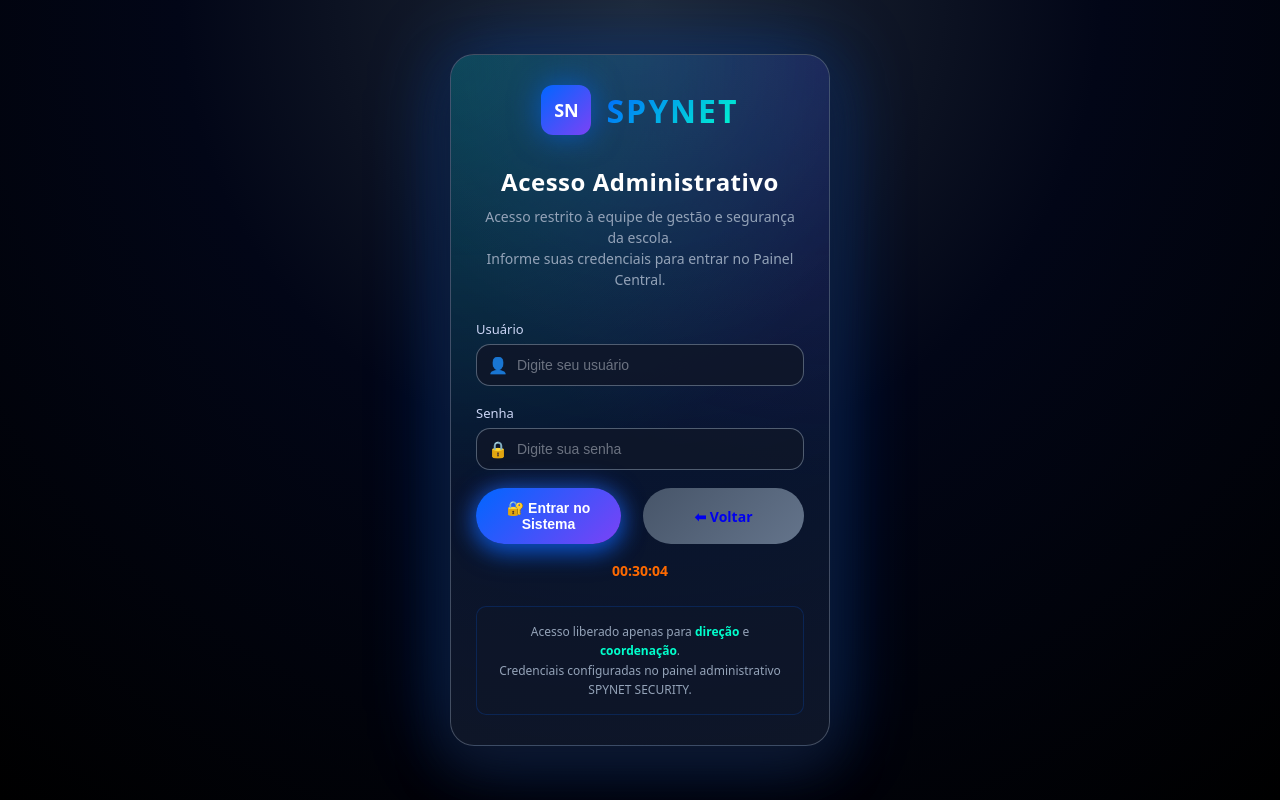
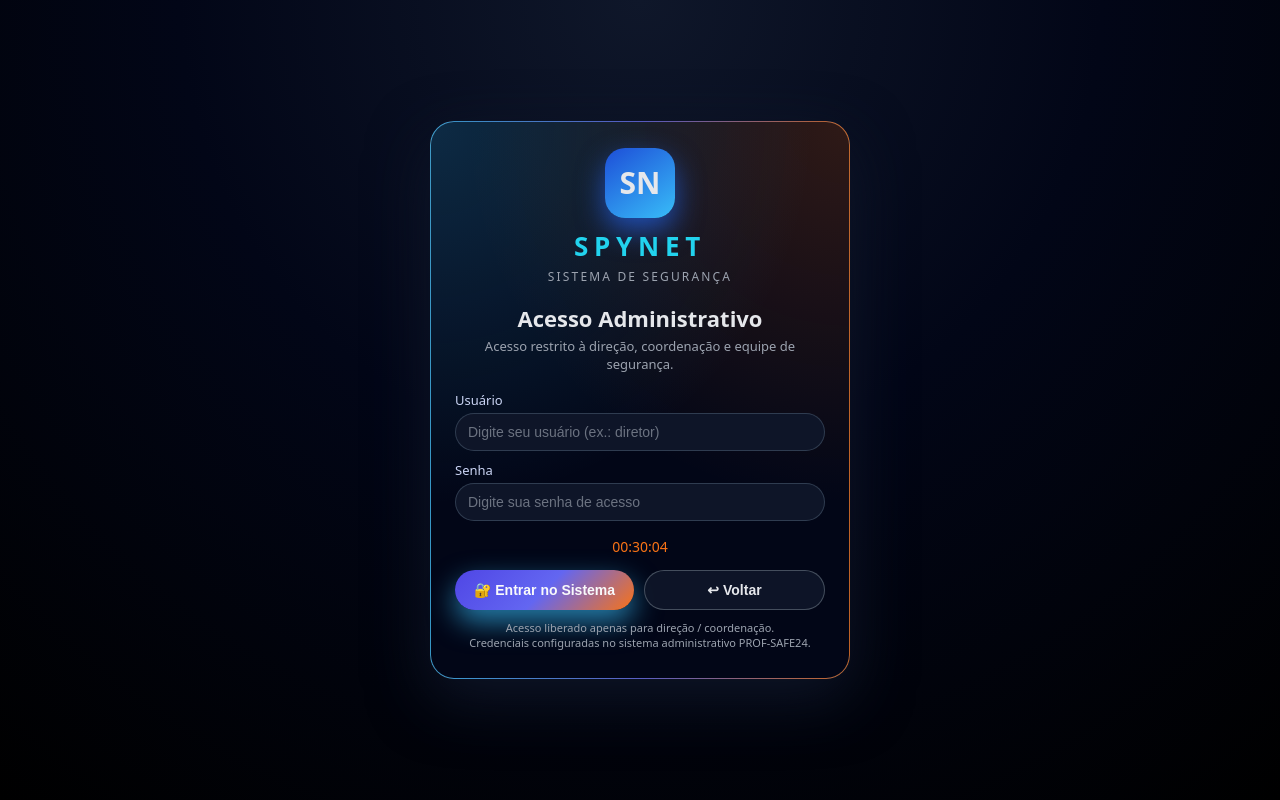
Before and after one commit to salveci2022/prof-safe24-premium-secure, a Flask app: page /login_central in a window 1280 px wide. Run offline with Flask 3, Linux system fonts and the light colour scheme.

Commit message:
Update login_central.html

```diff
--- a/templates/login_central.html
+++ b/templates/login_central.html
@@ -1,19 +1,11 @@
 <!DOCTYPE html>
-<html lang="pt-br">
+<html lang="pt-BR">
 <head>
     <meta charset="UTF-8">
-    <title>SPYNET - Acesso Administrativo</title>
-    <meta name="viewport" content="width=device-width, initial-scale=1.0">
+    <title>SPYNET – Acesso Administrativo</title>
+    <meta name="viewport" content="width=device-width, initial-scale=1">
+
     <style>
-        :root {
-            --premium-blue: #0066ff;
-            --electric-orange: #ff6a00;
-            --deep-purple: #7b42f6;
-            --vibrant-cyan: #00ffcc;
-            --premium-black: #0a0f1a;
-            --dark-card: #131a2a;
-        }
-
         * {
             box-sizing: border-box;
             margin: 0;
@@ -21,331 +13,233 @@
         }
 
         body {
+            font-family: system-ui, -apple-system, BlinkMacSystemFont, "Segoe UI", sans-serif;
+            background: radial-gradient(circle at top, #0f172a 0, #020617 45%, #000 100%);
             min-height: 100vh;
             display: flex;
             align-items: center;
             justify-content: center;
-            background: radial-gradient(circle at top, #1f2937 0, #020617 45%, #000000 100%);
-            font-family: system-ui, -apple-system, BlinkMacSystemFont, "Segoe UI", sans-serif;
-            color: white;
+            color: #e5e7eb;
         }
 
-        .login-shell {
+        .card {
             width: 100%;
             max-width: 420px;
-            padding: 25px 20px;
+            padding: 26px 24px 28px;
+            background: radial-gradient(circle at top left, rgba(56,189,248,0.2), transparent 55%),
+                        radial-gradient(circle at top right, rgba(249,115,22,0.18), transparent 55%),
+                        #020617;
+            border-radius: 24px;
+            box-shadow: 0 20px 60px rgba(15,23,42,0.9);
+            border: 1px solid rgba(148,163,184,0.35);
+            position: relative;
         }
 
-        .login-card {
-            position: relative;
-            background: radial-gradient(circle at top, rgba(0,102,255,0.15), rgba(15,23,42,0.95));
-            border-radius: 24px;
-            padding: 30px 25px;
-            box-shadow:
-                0 20px 50px rgba(15, 23, 42, 0.9),
-                0 0 80px rgba(0, 102, 255, 0.4);
-            border: 1px solid rgba(148, 163, 184, 0.4);
-            overflow: hidden;
+        .card::before {
+            content: "";
+            position: absolute;
+            inset: -1px;
+            border-radius: inherit;
+            padding: 1px;
+            background: linear-gradient(90deg, #38bdf8, #6366f1, #f97316);
+            -webkit-mask:
+                linear-gradient(#000 0 0) content-box,
+                linear-gradient(#000 0 0);
+            -webkit-mask-composite: xor;
+            mask-composite: exclude;
+            opacity: 0.7;
         }
 
-        .login-card::before {
-            content: "";
-            position: absolute;
-            inset: 0;
-            background: radial-gradient(circle at 0% 0%, rgba(0, 255, 204, 0.25), transparent 55%),
-                        radial-gradient(circle at 100% 0%, rgba(123, 66, 246, 0.2), transparent 55%);
-            opacity: 0.7;
-            pointer-events: none;
+        .header {
+            text-align: center;
+            margin-bottom: 18px;
         }
 
-        .login-inner {
-            position: relative;
-            z-index: 1;
+        .logo-circle {
+            width: 70px;
+            height: 70px;
+            border-radius: 20px;
+            background: linear-gradient(145deg, #1d4ed8, #38bdf8);
+            display: flex;
+            align-items: center;
+            justify-content: center;
+            margin: 0 auto 10px;
+            box-shadow: 0 12px 28px rgba(37,99,235,0.7);
         }
 
-        .brand-premium {
-            display:flex;
-            align-items:center;
-            gap:15px;
-            margin-bottom:30px;
-            justify-content: center;
+        .logo-circle span {
+            font-size: 30px;
+            font-weight: 700;
+            color: #e5e7eb;
         }
 
-        .brand-icon-premium {
-            width:50px;
-            height:50px;
-            border-radius:12px;
-            background: linear-gradient(135deg, var(--premium-blue), var(--deep-purple));
-            box-shadow: 0 0 30px rgba(0, 102, 255, 0.6);
-            display:flex;
-            align-items:center;
-            justify-content:center;
-            font-size:18px;
-            font-weight:bold;
-            color:white;
+        .brand {
+            font-size: 26px;
+            letter-spacing: 0.22em;
+            color: #22d3ee;
+            font-weight: 600;
         }
 
-        .brand-text-premium {
-            font-size:32px;
-            font-weight:800;
-            background: linear-gradient(135deg, var(--premium-blue), var(--vibrant-cyan));
-            -webkit-background-clip: text;
-            -webkit-text-fill-color: transparent;
-            background-clip: text;
-            letter-spacing:2px;
+        .subtitle {
+            font-size: 12px;
+            letter-spacing: .18em;
+            text-transform: uppercase;
+            color: #9ca3af;
+            margin-top: 4px;
         }
 
-        .login-title {
-            font-size:24px;
-            font-weight:700;
-            color:white;
-            margin-bottom:8px;
-            text-align: center;
-            letter-spacing:0.5px;
+        h1 {
+            font-size: 22px;
+            margin-top: 18px;
+            margin-bottom: 4px;
         }
 
-        .login-subtitle {
-            font-size:14px;
-            color:#94a3b8;
-            margin-bottom:30px;
-            text-align: center;
-            line-height:1.5;
-        }
-
-        .form-group {
-            margin-bottom:18px;
+        .desc {
+            font-size: 13px;
+            color: #9ca3af;
+            margin-bottom: 18px;
         }
 
         label {
-            display:block;
-            font-size:13px;
-            color:#cbd5f5;
-            margin-bottom:6px;
-        }
-
-        .input-wrapper {
-            position: relative;
+            display: block;
+            font-size: 13px;
+            color: #cbd5f5;
+            margin-bottom: 4px;
         }
 
         input {
-            width:100%;
-            padding:12px 14px;
-            padding-left:40px;
-            border-radius:14px;
-            border:1px solid rgba(148, 163, 184, 0.5);
-            background: rgba(15, 23, 42, 0.9);
-            color:white;
-            font-size:14px;
-            outline:none;
-            transition: all 0.25s ease;
+            width: 100%;
+            padding: 10px 12px;
+            border-radius: 999px;
+            border: 1px solid rgba(51,65,85,0.9);
+            background: rgba(15,23,42,0.95);
+            color: #e5e7eb;
+            font-size: 14px;
+            outline: none;
+            margin-bottom: 10px;
         }
 
         input::placeholder {
-            color:#6b7280;
+            color: #6b7280;
         }
 
-        input:focus {
-            border-color: var(--premium-blue);
-            box-shadow: 0 0 0 1px rgba(59, 130, 246, 0.7);
+        .time {
+            text-align: center;
+            font-size: 14px;
+            color: #f97316;
+            margin: 6px 0 14px;
+            font-variant-numeric: tabular-nums;
         }
 
-        .input-icon {
-            position:absolute;
-            left:12px;
-            top:50%;
-            transform: translateY(-50%);
-            font-size:16px;
-            color:#64748b;
-        }
-
-        .btn-row {
-            margin-top:10px;
-            display:flex;
-            gap:10px;
+        .buttons {
+            display: flex;
+            gap: 10px;
+            margin-bottom: 10px;
         }
 
         .btn {
-            flex:1;
-            border-radius:999px;
-            padding:12px 16px;
-            border:none;
-            cursor:pointer;
-            font-size:14px;
-            font-weight:600;
-            display:flex;
-            align-items:center;
-            justify-content:center;
-            gap:8px;
-            transition: all 0.25s ease;
-            position:relative;
-            overflow: hidden;
+            flex: 1;
+            border-radius: 999px;
+            border: none;
+            padding: 11px 14px;
+            font-weight: 600;
+            font-size: 14px;
+            cursor: pointer;
+            display: inline-flex;
+            align-items: center;
+            justify-content: center;
+            gap: 6px;
         }
 
-        .btn-login {
-            background: linear-gradient(135deg, var(--premium-blue), var(--deep-purple));
-            color:white;
-            box-shadow:
-                0 10px 25px rgba(0, 102, 255, 0.5),
-                0 0 25px rgba(37, 99, 235, 0.7);
-        }
-
-        .btn-login::before {
-            content: "";
-            position: absolute;
-            top: 0;
-            left: -100%;
-            width: 100%;
-            height: 100%;
-            background: linear-gradient(90deg, transparent, rgba(255,255,255,0.2), transparent);
-            transition: left 0.5s;
-        }
-
-        .btn-login:hover::before {
-            left: 100%;
-        }
-
-        .btn-login:hover {
-            transform: translateY(-2px);
-            box-shadow:
-                0 15px 35px rgba(0, 102, 255, 0.6),
-                0 0 30px rgba(123, 66, 246, 0.5);
+        .btn-primary {
+            background: linear-gradient(135deg, #4f46e5, #6366f1, #f97316);
+            color: #f9fafb;
+            box-shadow: 0 12px 28px rgba(56,189,248,0.65);
         }
 
         .btn-secondary {
-            background: linear-gradient(135deg, #475569, #64748b);
-            margin-left:12px;
-            padding:12px 24px;
-            font-size:14px;
+            background: rgba(15,23,42,0.9);
+            color: #e5e7eb;
+            border: 1px solid rgba(75,85,99,0.9);
         }
 
-        .btn-secondary:hover {
-            background: linear-gradient(135deg, #64748b, #9ca3af);
-            transform: translateY(-1px);
+        .footer {
+            margin-top: 10px;
+            font-size: 11px;
+            text-align: center;
+            color: #9ca3af;
+            line-height: 1.4;
         }
 
-        .clock-premium {
-            font-size:14px;
-            color: var(--electric-orange);
-            font-weight:600;
-        }
-
-        .error-premium {
-            font-size:14px;
-            color: #ff6b6b;
-            margin-top:12px;
-            padding:12px;
-            border-radius:10px;
-            background: rgba(239, 68, 68, 0.1);
-            border: 1px solid rgba(239, 68, 68, 0.3);
+        .error {
+            font-size: 12px;
+            color: #fecaca;
+            background: rgba(127,29,29,0.8);
+            border-radius: 8px;
+            padding: 6px 10px;
+            margin-bottom: 8px;
             text-align: center;
-            font-weight:500;
-        }
-
-        .helper-premium {
-            margin-top:25px;
-            font-size:12px;
-            color:#94a3b8;
-            text-align: center;
-            line-height:1.6;
-            padding: 15px;
-            background: rgba(15, 23, 42, 0.4);
-            border-radius: 10px;
-            border: 1px solid rgba(0, 102, 255, 0.2);
-        }
-
-        .helper-premium b {
-            color: var(--vibrant-cyan);
         }
 
         @media (max-width: 480px) {
-            .login-shell {
-                padding:20px 15px;
-            }
-            .login-card {
-                padding:30px 25px;
-            }
-            .brand-text-premium {
-                font-size: 26px;
-            }
-            .btn-row {
-                flex-direction: column;
-                gap: 12px;
-            }
-            .btn-secondary {
-                margin-left: 0;
-                width: 100%;
+            .card {
+                margin: 16px;
+                padding: 22px 18px 24px;
             }
         }
     </style>
 </head>
 <body>
-    <div class="login-shell">
-        <div class="login-card">
-            <div class="login-inner">
-                <div class="brand-premium">
-                    <div class="brand-icon-premium">SN</div>
-                    <div class="brand-text-premium">SPYNET</div>
+
+<div class="card">
+    <div class="header">
+        <div class="logo-circle">
+            <span>SN</span>
         </div>
+        <div class="brand">SPYNET</div>
+        <div class="subtitle">SISTEMA DE SEGURANÇA</div>
 
-                <div class="login-title">Acesso Administrativo</div>
-                <div class="login-subtitle">
-                    Acesso restrito à equipe de gestão e segurança da escola.<br>
-                    Informe suas credenciais para entrar no Painel Central.
-                </div>
-
-                <form method="post">
-                    <div class="form-group">
-                        <label for="usuario">Usuário</label>
-                        <div class="input-wrapper">
-                            <span class="input-icon">👤</span>
-                            <input id="usuario" name="usuario" autocomplete="username" required placeholder="Digite seu usuário">
-                        </div>
-                    </div>
-
-                    <div class="form-group">
-                        <label for="senha">Senha</label>
-                        <div class="input-wrapper">
-                            <span class="input-icon">🔒</span>
-                            <input id="senha" name="senha" type="password" autocomplete="current-password" required placeholder="Digite sua senha">
-                        </div>
-                    </div>
-
-                    <div class="btn-row">
-                        <button type="submit" class="btn btn-login">
-                            🔐 Entrar no Sistema
-                        </button>
-                        <a href="/" class="btn btn-secondary" style="text-decoration:none; text-align:center;">
-                            ⬅ Voltar
-                        </a>
-                    </div>
-
-                    <div style="margin-top:15px; text-align:center;">
-                        <span class="clock-premium" id="clock"></span>
+        <h1>Acesso Administrativo</h1>
+        <p class="desc">Acesso restrito à direção, coordenação e equipe de segurança.</p>
     </div>
 
     {% if error %}
-                    <div class="error-premium">
-                        {{ error }}
+        <div class="error">{{ error }}</div>
+    {% endif %}
+
+    <form action="/login_central" method="POST">
+        <label for="user">Usuário</label>
+        <input id="user" name="username" placeholder="Digite seu usuário (ex.: diretor)" autocomplete="off">
+
+        <label for="pass">Senha</label>
+        <input id="pass" name="password" type="password" placeholder="Digite sua senha de acesso" required>
+
+        <div class="time" id="clock">--:--:--</div>
+
+        <div class="buttons">
+            <button class="btn btn-primary" type="submit">🔐 Entrar no Sistema</button>
+            <button class="btn btn-secondary" type="button" onclick="window.location.href='/'">↩ Voltar</button>
         </div>
-                    {% endif %}
     </form>
 
-                <div class="helper-premium">
-                    Acesso liberado apenas para <b>direção</b> e <b>coordenação</b>.<br>
-                    Credenciais configuradas no painel administrativo SPYNET SECURITY.
-                </div>
-            </div>
+    <div class="footer">
+        Acesso liberado apenas para direção / coordenação.<br>
+        Credenciais configuradas no sistema administrativo PROF-SAFE24.
     </div>
 </div>
 
 <script>
-    function updateClock(){
+function updateClock() {
     const el = document.getElementById('clock');
     const now = new Date();
-        el.textContent = now.toLocaleTimeString('pt-BR',{hour12:false});
+    const h = String(now.getHours()).padStart(2, '0');
+    const m = String(now.getMinutes()).padStart(2, '0');
+    const s = String(now.getSeconds()).padStart(2, '0');
+    el.textContent = `${h}:${m}:${s}`;
 }
-    setInterval(updateClock,1000);
+setInterval(updateClock, 1000);
 updateClock();
 </script>
+
 </body>
 </html>
```
Lines whose indentation alone changed are shown as unchanged.
